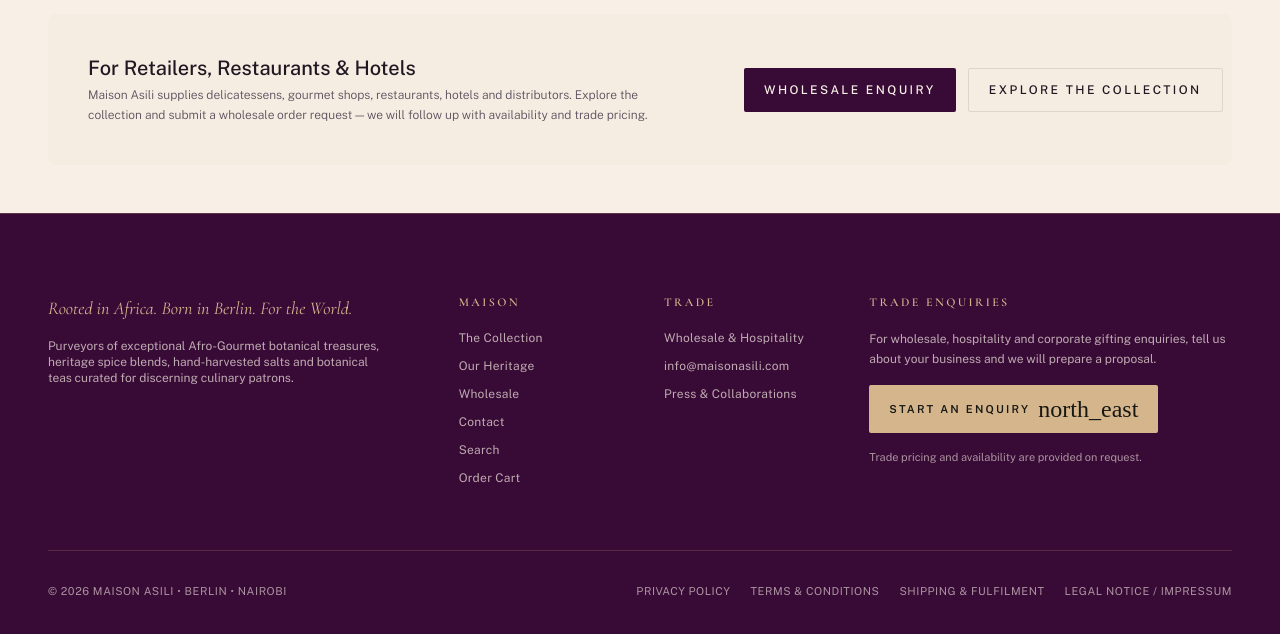
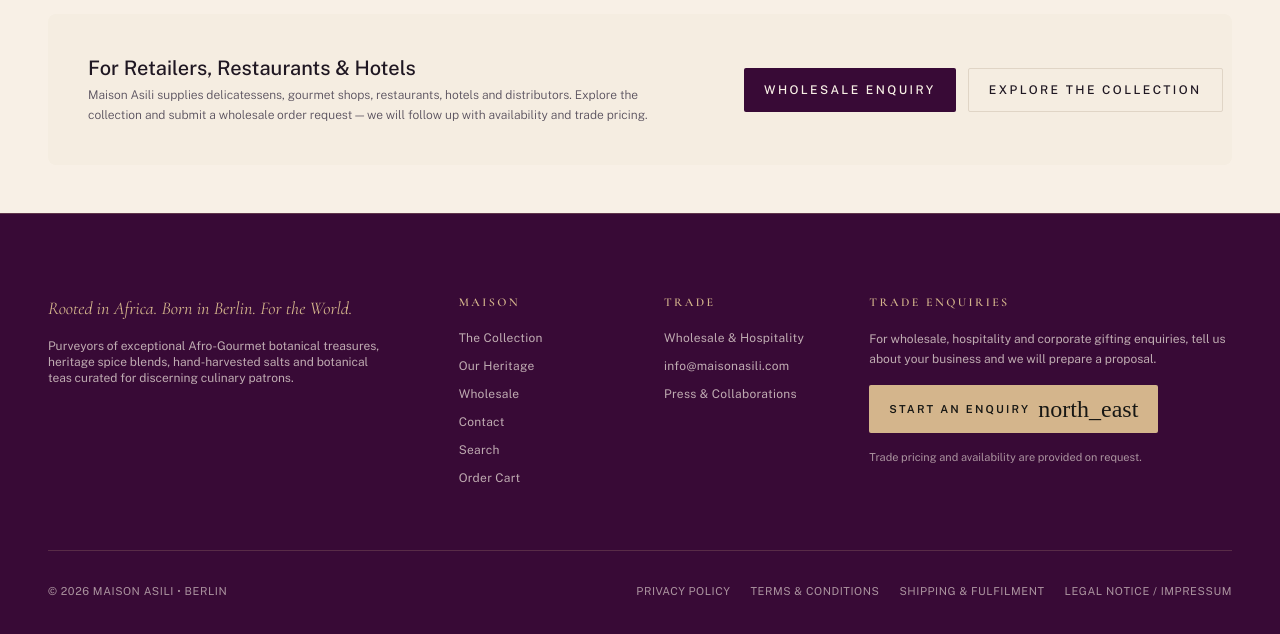
Before and after one commit to Javanvibecodes/maisonasili, a Next.js app: page / in a window 1280 px wide. Shown: the part 2832-3466 px from the top of the page. Built offline with nearby package versions, Linux system fonts and the light colour scheme; a web font is replaced by a local one.

Commit message:
Remove Nairobi from footer

```diff
--- a/src/components/site-footer.tsx
+++ b/src/components/site-footer.tsx
@@ -101,7 +101,7 @@ export function SiteFooter() {
         </div>
 
         <div className="flex flex-row flex-wrap items-center justify-between gap-3 border-t border-brand-gold/20 pt-6 text-[10px] uppercase tracking-wider text-on-primary/60 sm:pt-8 sm:text-[11px]">
-          <div>© 2026 Maison Asili • Berlin • Nairobi</div>
+          <div>© 2026 Maison Asili • Berlin</div>
           <div className="flex flex-wrap items-center justify-center gap-x-5 gap-y-2">
             <Link href="/privacy" className="transition-colors hover:text-brand-gold">
               Privacy Policy
```
